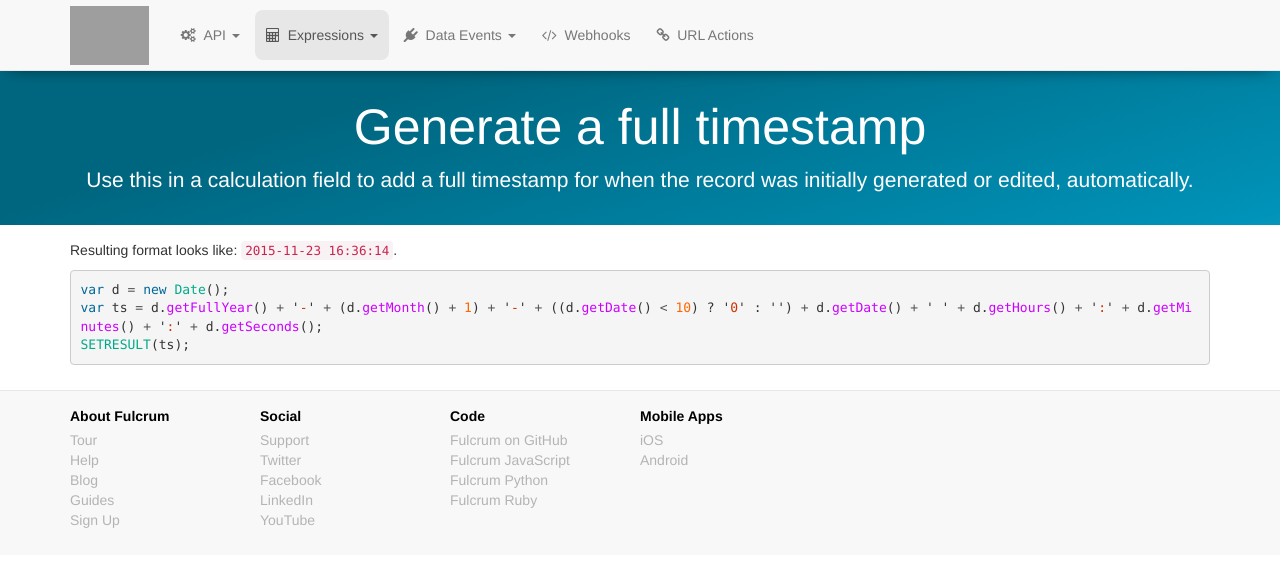
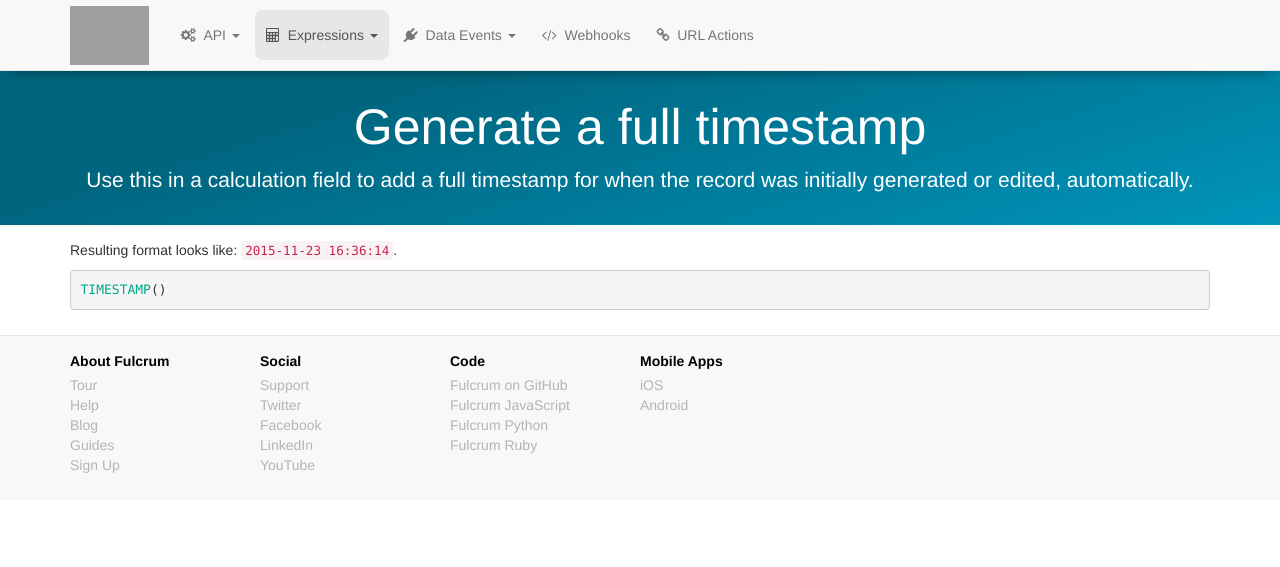
Before and after one commit to rylincoln/developer.fulcrumapp.com, a Jekyll site: the page built from _expression-examples/timestamp.md, in a window 1280 px wide. Shown: the top 567 px of the page. Built offline with Jekyll 4.4.1, drawn with Linux system fonts in a browser that asks for light colours; nearby versions of some CDN libraries; grey boxes are pictures that could not be loaded.

Commit message:
Update timestamp example

````diff
--- a/_expression-examples/timestamp.md
+++ b/_expression-examples/timestamp.md
@@ -8,8 +8,6 @@ category: section
 
 Resulting format looks like: `2015-11-23 16:36:14`.
 
-{% highlight  js %}
-var d = new Date();
-var ts = d.getFullYear() + '-' + (d.getMonth() + 1) + '-' + ((d.getDate() < 10) ? '0' : '') + d.getDate() + ' ' + d.getHours() + ':' + d.getMinutes() + ':' + d.getSeconds();
-SETRESULT(ts);
-{% endhighlight %}
+```js
+TIMESTAMP()
+```
````
